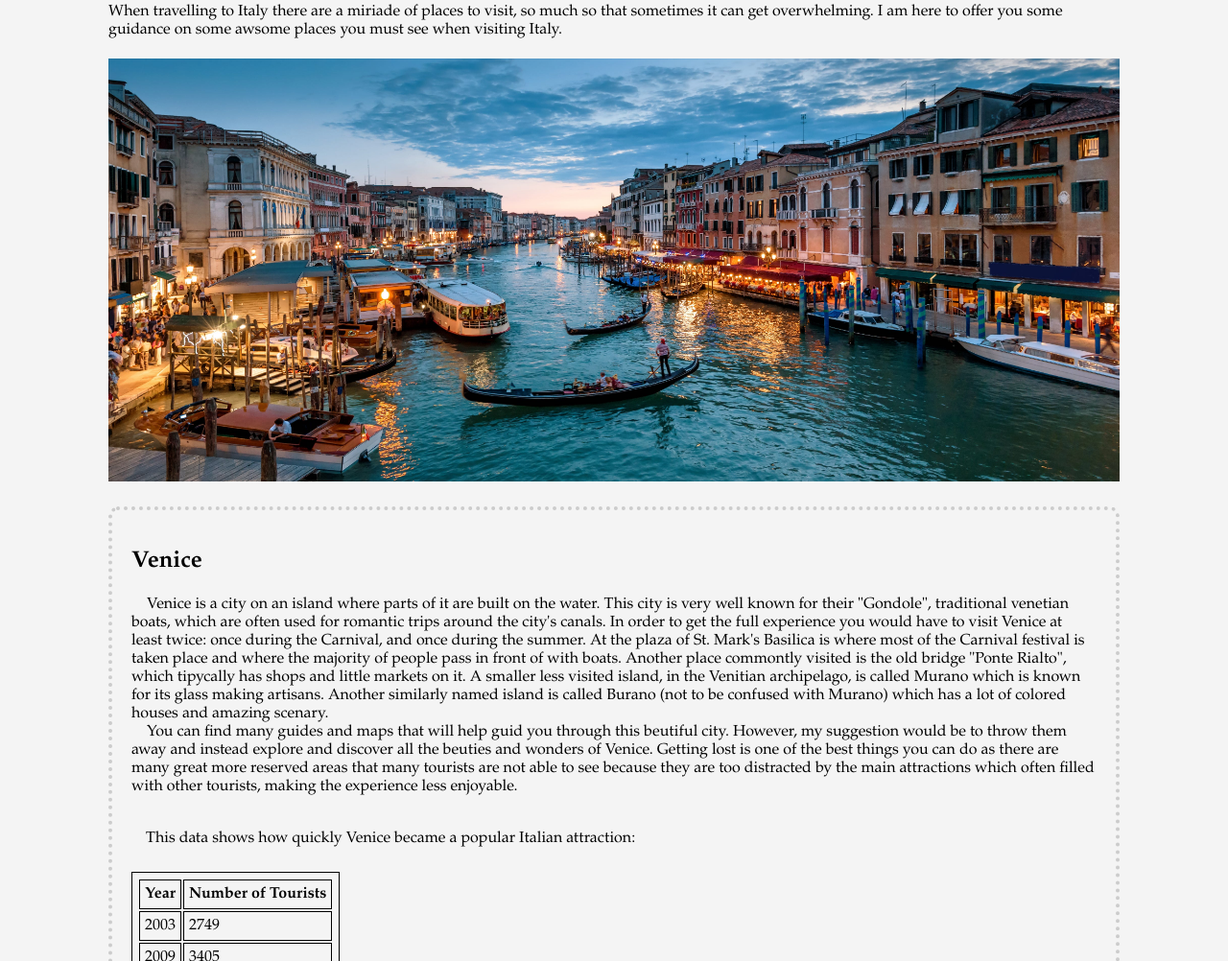
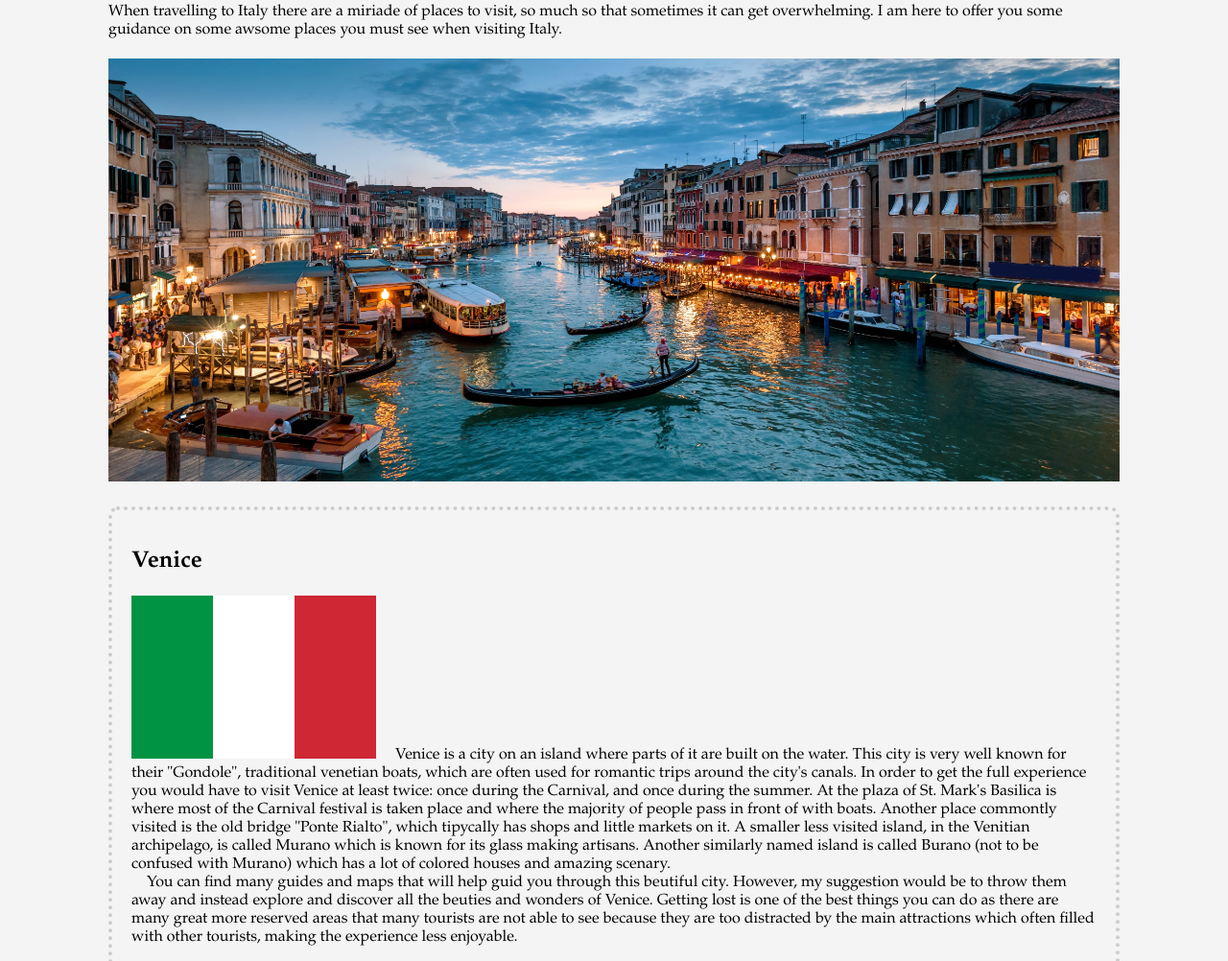
Before and after one commit to ArtyMartirosyan/myFirstWebsite, a plain HTML site: page index.html in a window 1280 px wide. Shown: the part 98-1100 px from the top of the page at 96% size. Drawn offline with Linux system fonts and the light colour scheme.

Commit message:
Added new image

```diff
--- a/index.html
+++ b/index.html
@@ -21,15 +21,17 @@ This website is a blog/guide for people that are interested in visiting Italy. I
 
          <!-- Description of my webpage -->
          <div class="intro">
-            When travelling to Italy there are a miriade of places to visit, so much so that sometimes it can get overwhelming. I am here to offer you some guidance on some awsome places you must see when visiting Italy.
-            <br />
+             When travelling to Italy there are a miriade of places to visit, so much so that sometimes it can get overwhelming. I am here to offer you some guidance on some awsome places you must see when visiting Italy.
+             <br />
          </div>
          <img src="Images/Italian_Landscape.jpg" alt="Italian Lanscape Image" class="responsive-img">
 
 
          <div class="box-2">
+
             <h2>Venice</h2>
             <div class="intro">
+                <img src="Images/Italian_Flag.png" alt="Italian Flag" id="hp">
                 &emsp;Venice is a city on an island where parts of it are built on the water. This city is very well known for their "Gondole", traditional venetian boats, which are often used for romantic trips around the city's canals. In order to get the full experience you would have to visit Venice at least twice: once during the Carnival, and once during the summer. At the plaza of St. Mark's Basilica is where most of the Carnival festival is taken place and where the majority of people pass in front of with boats. Another place commontly visited is the old bridge "Ponte Rialto", which tipycally has shops and little markets on it. A smaller less visited island, in the Venitian archipelago, is called Murano which is known for its glass making artisans. Another similarly named island is called Burano (not to be confused with Murano) which has a lot of colored houses and amazing scenary.
                 <br />
 
```
